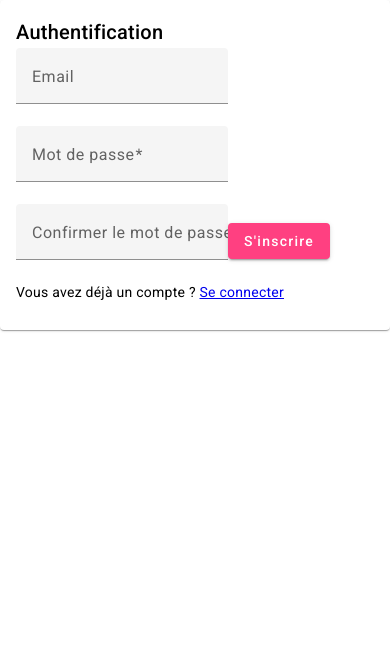
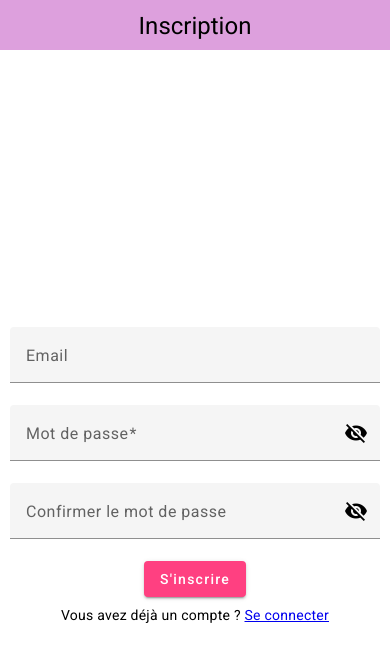
Before and after one commit to ibrahimaberete/projet-web-avril, an Angular app in the folder web-firebase/: page /register in a window 390 px wide. Shown: the top 662 px of the page. Built offline with nearby package versions, Linux system fonts and the light colour scheme.

Commit message:
add csss

```diff
--- a/web-firebase/src/app/components/authentification/authentification.component.html
+++ b/web-firebase/src/app/components/authentification/authentification.component.html
@@ -1,21 +1,22 @@
-<div class="auth-container">
-    <mat-card>
-      <mat-card-header>
-        <mat-card-title>Authentification</mat-card-title>
-      </mat-card-header>
-      <mat-card-content>
-        <form [formGroup]="loginForm" (ngSubmit)="login()">
-          <mat-form-field>
+<header class="header">
+    <h1>Bienvenue sur notre site</h1>
+</header>
+
+<div class="form-container">
+    <form class="my-form" [formGroup]="loginForm" (ngSubmit)="login()">
+        <mat-form-field class="label">
             <mat-label>Email</mat-label>
             <input matInput type="email" formControlName="email">
-          </mat-form-field>
-          <mat-form-field>
+            <mat-icon matSuffix>email</mat-icon>
+        </mat-form-field>
+        <mat-form-field class="label">
             <mat-label>Mot de passe</mat-label>
-            <input matInput type="password" formControlName="password">
-          </mat-form-field>
-          <button mat-raised-button color="primary">Se connecter</button>
-          <p>Pas encore de compte ? <a routerLink="/register">Créer un compte</a></p>
-        </form>
-      </mat-card-content>
-    </mat-card>
-  </div>
+            <input matInput [type]="hide ? 'password' : 'text'" formControlName="password">
+            <button mat-icon-button matSuffix (click)="hide = !hide" type="button">
+                <mat-icon>{{hide ? 'visibility_off' : 'visibility'}}</mat-icon>
+            </button>
+        </mat-form-field>
+        <button mat-raised-button color="primary">Se connecter</button>
+        <p class="link">Pas encore de compte ? <a routerLink="/register">Créer un compte</a></p>
+    </form>
+</div>
--- a/web-firebase/src/app/components/authentification/authentification.component.scss
+++ b/web-firebase/src/app/components/authentification/authentification.component.scss
@@ -0,0 +1,50 @@
+.header {
+    width: 100%;
+    display: flex;
+    text-align: center;
+    background-color: plum;
+    height: 50px;
+    align-items: flex-end;
+    justify-content: center;
+
+     h1 {
+        margin: 0;
+        margin-bottom: 8px;
+    }
+}
+
+
+.form-container {
+    display: flex;
+    flex-direction: column;
+    justify-content: center;
+    height: 100vh;
+
+  }
+
+
+.my-form {
+    display: flex;
+    flex-direction: column;
+    position: relative;
+    align-items: center;
+    justify-content: center;
+}
+
+.label {
+    width: 100%;
+    max-width: 500px;
+  }
+
+.link {
+    margin-top: 8px;
+}
+
+
+
+@media (max-width: 600px) {
+
+    .form-container {
+      padding: 10px;
+    }
+}
--- a/web-firebase/src/app/components/authentification/authentification.component.ts
+++ b/web-firebase/src/app/components/authentification/authentification.component.ts
@@ -22,6 +22,7 @@ export class AuthentificationComponent implements OnInit {
     password: new FormControl(''),
   });
 
+  hide = true;
 
   constructor(private authService: AuthService, private router: Router, private snackBar: MatSnackBar) {}
 
--- a/web-firebase/src/app/components/register/register.component.html
+++ b/web-firebase/src/app/components/register/register.component.html
@@ -1,40 +1,42 @@
-<div class="auth-container">
-    <mat-card>
-      <mat-card-header>
-        <mat-card-title>Authentification</mat-card-title>
-      </mat-card-header>
-      <mat-card-content>
-        <form [formGroup]="registerForm" (ngSubmit)="register()">
-          <mat-form-field>
+<header class="header">
+  <h1>Inscription</h1>
+</header>
+
+<div class="form-container">
+  <form class="my-form" [formGroup]="registerForm" (ngSubmit)="register()">
+    <mat-form-field class="label">
       <mat-label>Email</mat-label>
       <input matInput type="email" formControlName="email">
     </mat-form-field>
-          <mat-form-field>
+    <mat-form-field class="label">
       <mat-label>Mot de passe</mat-label>
-            <input matInput type="password" formControlName="password">
+      <input matInput [type]="hidePassword ? 'password' : 'text'" formControlName="password">
+      <button mat-icon-button matSuffix (click)="hidePassword = !hidePassword" type="button">
+        <mat-icon>{{hidePassword ? 'visibility_off' : 'visibility'}}</mat-icon>
+      </button>
+
       <mat-error *ngIf="registerForm.get('password')?.hasError('minlength')">
-              Le mot de passe doit être d'au moins 8 caractères de long.
+        <li>Le mot de passe doit être d'au moins 8 caractères de long.
       </mat-error>
       <mat-error *ngIf="registerForm.get('password')?.hasError('pattern')">
-              Le mot de passe doit contenir au moins une lettre minuscule.
+       <li>Le mot de passe doit contenir au moins une lettre minuscule.</li>
       </mat-error>
       <mat-error *ngIf="registerForm.get('password')?.hasError('pattern')">
-              Le mot de passe doit contenir au moins une lettre majuscule.
+        <li>Le mot de passe doit contenir au moins une lettre majuscule.</li>
       </mat-error>
       <mat-error *ngIf="registerForm.get('password')?.hasError('pattern')">
-              Le mot de passe doit contenir au moins un chiffre.
+        <li>Le mot de passe doit contenir au moins un chiffre.</li>
       </mat-error>
     </mat-form-field>
-          <mat-form-field>
+
+    <mat-form-field class="label">
       <mat-label>Confirmer le mot de passe</mat-label>
-            <input matInput type="password" formControlName="confirmPassword">
-            <mat-error *ngIf="registerForm.hasError('mismatch')">
-              Les mots de passe ne correspondent pas.
-            </mat-error>
+      <input matInput [type]="hideConfirmPassword ? 'password' : 'text'" formControlName="confirmPassword">
+      <button mat-icon-button matSuffix (click)="hideConfirmPassword = !hideConfirmPassword" type="button">
+        <mat-icon>{{hideConfirmPassword ? 'visibility_off' : 'visibility'}}</mat-icon>
+      </button>
     </mat-form-field>
     <button mat-raised-button color="accent">S'inscrire</button>
-          <p>Vous avez déjà un compte ? <a routerLink="/login">Se connecter</a></p>
+    <p class="link">Vous avez déjà un compte ? <a routerLink="/login">Se connecter</a></p>
   </form>
-      </mat-card-content>
-    </mat-card>
 </div>
--- a/web-firebase/src/app/components/register/register.component.scss
+++ b/web-firebase/src/app/components/register/register.component.scss
@@ -0,0 +1,58 @@
+.header {
+    width: 100%;
+    display: flex;
+    text-align: center;
+    background-color: plum;
+    height: 50px;
+    align-items: flex-end;
+    justify-content: center;
+
+
+     h1 {
+        margin: 0;
+        margin-bottom: 8px;
+    }
+}
+
+::ng-deep .mat-mdc-form-field-error-wrapper {
+    position: relative;
+    z-index: 10;
+    border: 1px solid white;
+    background-color: white;
+}
+
+
+.form-container {
+    display: flex;
+    flex-direction: column;
+    justify-content: center;
+    height: 100vh;
+
+  }
+
+
+.my-form {
+    display: flex;
+    flex-direction: column;
+    position: relative;
+    align-items: center;
+    justify-content: center;
+}
+
+.label {
+    width: 100%;
+    max-width: 500px;
+  }
+
+
+.link {
+    margin-top: 8px;
+}
+
+
+@media (max-width: 600px) {
+
+    .form-container {
+      padding: 10px;
+    }
+}
--- a/web-firebase/src/app/components/register/register.component.ts
+++ b/web-firebase/src/app/components/register/register.component.ts
@@ -33,6 +33,8 @@ export class RegisterComponent {
     confirmPassword: new FormControl(''),
   }, { validators: this.passwordMatchValidator });
 
+  hidePassword = true;
+  hideConfirmPassword = true;
 
   constructor(private authService: AuthService, private router: Router, private snackBar: MatSnackBar) { }
 
```
Lines whose indentation alone changed are shown as unchanged.
